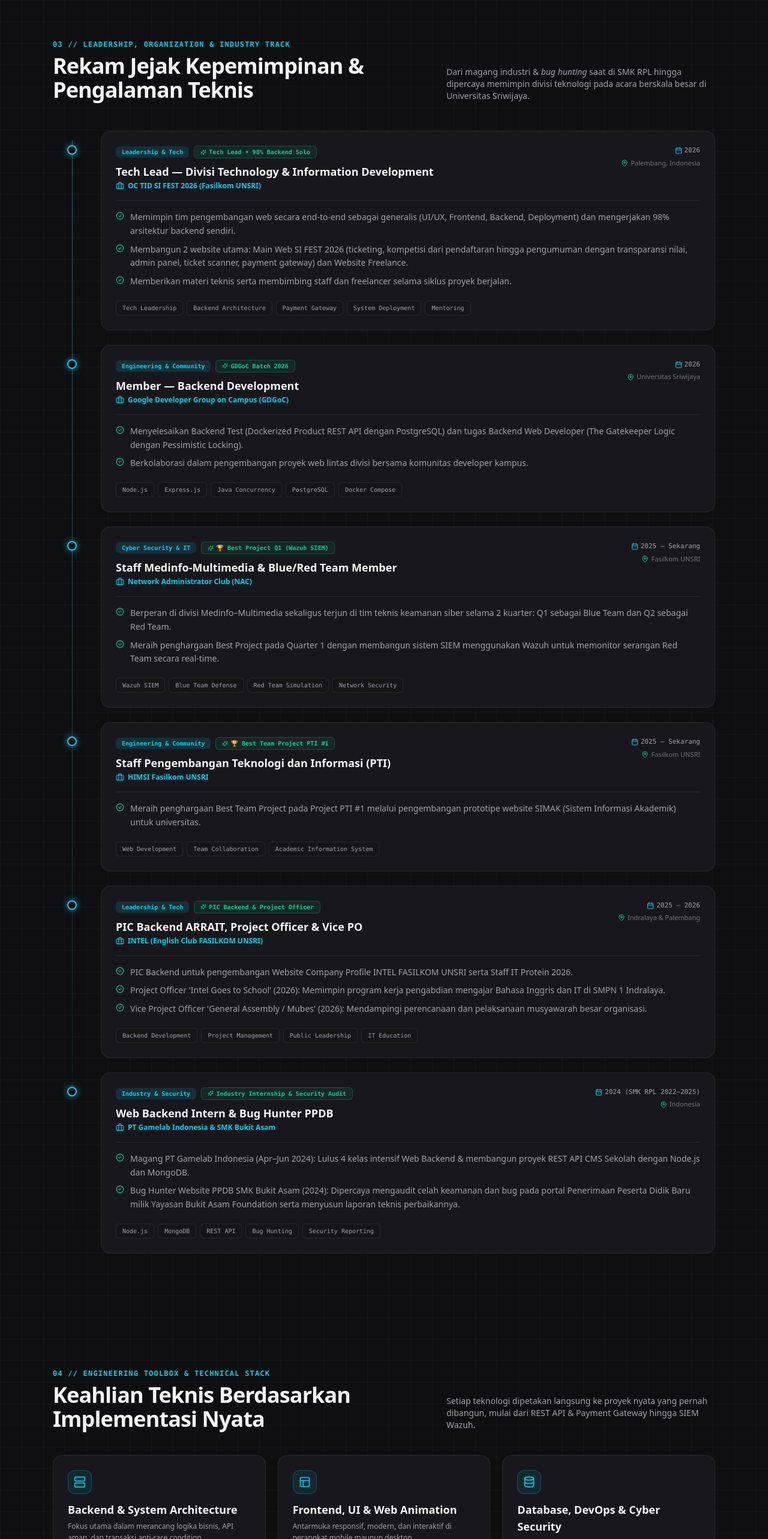
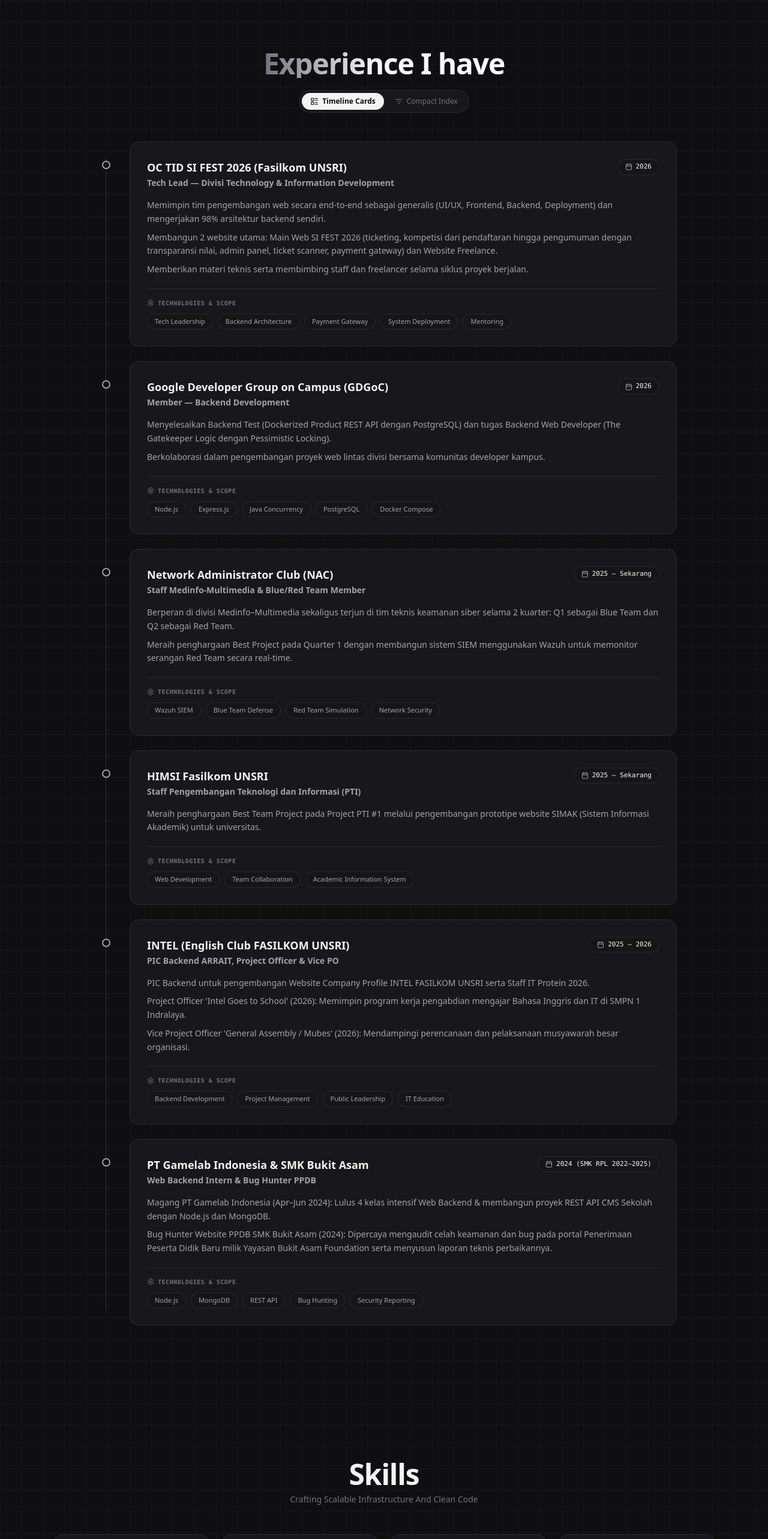
Before and after one commit to Davin164/DavinGabrielJonathan, a Next.js app: page / in a window 1280 px wide. Shown: the part 5364-7930 px from the top of the page at 60% size. Built offline with nearby package versions, Linux system fonts and the light colour scheme.

Commit message:
feat(sections): redesign experience timeline, 4-column skills pills and contact footer

```diff
--- a/src/app/page.tsx
+++ b/src/app/page.tsx
@@ -41,6 +41,7 @@ export default function HomePage() {
     const sectionIds = [
       "hero",
       "about",
+      "services",
       "projects",
       "experience",
       "skills",
--- a/src/components/sections/ExperienceSection.tsx
+++ b/src/components/sections/ExperienceSection.tsx
@@ -1,113 +1,184 @@
 "use client";
 
-import React from "react";
+import React, { useState } from "react";
 import { motion } from "framer-motion";
-import {
-  Briefcase,
-  CheckCircle2,
-  MapPin,
-  Calendar,
-  Sparkles,
-} from "lucide-react";
+import { Calendar, Settings, ListFilter, LayoutList } from "lucide-react";
 import { PORTFOLIO_DATA } from "@/data/portfolio";
 import SpotlightCard from "@/components/ui/SpotlightCard";
 
 export default function ExperienceSection() {
+  const [viewMode, setViewMode] = useState<"timeline" | "editorial">(
+    "timeline"
+  );
+
   return (
-    <section id="experience" className="py-16 sm:py-24">
-      <div className="mx-auto max-w-6xl px-4 sm:px-6">
-        {/* Section Header */}
-        <div className="mb-12 flex flex-col justify-between gap-4 sm:flex-row sm:items-end">
+    <section id="experience" className="py-20 sm:py-28">
+      <div className="mx-auto max-w-5xl px-4 sm:px-6">
+        {/* Centered Gradient Heading (Exact match to ello-rabyndra Screenshot 3: "Experience I have") */}
+        <div className="mb-12 flex flex-col items-center text-center">
+          <motion.h2
+            initial={{ opacity: 0, y: 16 }}
+            whileInView={{ opacity: 1, y: 0 }}
+            viewport={{ once: true }}
+            transition={{ duration: 0.45 }}
+            className="heading-gradient text-3xl font-extrabold tracking-tight sm:text-5xl"
+          >
+            Experience I have
+          </motion.h2>
+
+          {/* View Switcher: Timeline Cards (ello-rabyndra) vs Minimalist Editorial List (khalifaalhasan) */}
+          <div className="mt-5 inline-flex items-center gap-1 rounded-full border border-[var(--border-subtle)] bg-[var(--bg-card)] p-1">
+            <button
+              onClick={() => setViewMode("timeline")}
+              className={`inline-flex items-center gap-1.5 rounded-full px-3.5 py-1.5 text-xs font-medium transition-colors ${
+                viewMode === "timeline"
+                  ? "bg-[var(--text-primary)] text-[var(--bg-primary)] font-semibold"
+                  : "text-[var(--text-muted)] hover:text-[var(--text-primary)]"
+              }`}
+            >
+              <LayoutList className="h-3.5 w-3.5" />
+              <span>Timeline Cards</span>
+            </button>
+            <button
+              onClick={() => setViewMode("editorial")}
+              className={`inline-flex items-center gap-1.5 rounded-full px-3.5 py-1.5 text-xs font-medium transition-colors ${
+                viewMode === "editorial"
+                  ? "bg-[var(--text-primary)] text-[var(--bg-primary)] font-semibold"
+                  : "text-[var(--text-muted)] hover:text-[var(--text-primary)]"
+              }`}
+            >
+              <ListFilter className="h-3.5 w-3.5" />
+              <span>Compact Index</span>
+            </button>
+          </div>
+        </div>
+
+        {viewMode === "timeline" ? (
+          /* Timeline Cards View (Inspired by ello-rabyndra.vercel.app Screenshot 3) */
+          <div className="relative space-y-6 before:absolute before:top-6 before:bottom-6 before:left-3 before:w-[1px] before:bg-zinc-700/70 sm:before:left-6">
+            {PORTFOLIO_DATA.experiences.map((exp, idx) => (
+              <motion.div
+                key={exp.id}
+                initial={{ opacity: 0, y: 20 }}
+                whileInView={{ opacity: 1, y: 0 }}
+                viewport={{ once: true, margin: "-40px" }}
+                transition={{ duration: 0.4, delay: idx * 0.05 }}
+                className="relative pl-10 sm:pl-16"
+              >
+                {/* Hollow Circular Timeline Node (Exact match to ello-rabyndra Screenshot 3) */}
+                <div className="absolute top-8 left-[6px] h-3.5 w-3.5 rounded-full border-2 border-zinc-400 bg-[var(--bg-primary)] sm:left-[18px]" />
+
+                <SpotlightCard className="p-6 sm:p-7">
+                  {/* Top Row: Organization, Role & Right-Aligned Date Pill */}
+                  <div className="flex flex-col justify-between gap-3 sm:flex-row sm:items-start">
                     <div>
-            <p className="font-mono text-xs font-semibold uppercase tracking-widest text-cyan-400">
-              03 // LEADERSHIP, ORGANIZATION &amp; INDUSTRY TRACK
-            </p>
-            <h2 className="mt-2 text-2xl font-bold tracking-tight text-[var(--text-primary)] sm:text-4xl">
-              Rekam Jejak Kepemimpinan &amp; Pengalaman Teknis
-            </h2>
-          </div>
-          <p className="max-w-md text-xs text-[var(--text-secondary)] sm:text-sm">
-            Dari magang industri &amp; <em>bug hunting</em> saat di SMK RPL hingga dipercaya memimpin divisi teknologi pada acara berskala besar di Universitas Sriwijaya.
+                      <h3 className="text-base font-bold text-[var(--text-primary)] sm:text-lg">
+                        {exp.organization}
+                      </h3>
+                      <p className="mt-0.5 text-xs font-semibold text-[var(--text-secondary)] sm:text-sm">
+                        {exp.role}
                       </p>
                     </div>
 
-        {/* Timeline List */}
-        <div className="relative space-y-6 before:absolute before:top-4 before:bottom-4 before:left-4 before:w-px before:bg-gradient-to-b before:from-cyan-500/60 before:via-emerald-500/40 before:to-transparent md:before:left-8">
-          {PORTFOLIO_DATA.experiences.map((exp, idx) => (
-            <motion.div
-              key={exp.id}
-              initial={{ opacity: 0, y: 18 }}
-              whileInView={{ opacity: 1, y: 0 }}
-              viewport={{ once: true, margin: "-40px" }}
-              transition={{ duration: 0.4, delay: idx * 0.05 }}
-              className="relative pl-11 md:pl-20"
-            >
-              {/* Timeline Dot */}
-              <div className="absolute top-6 left-2 flex h-4 w-4 items-center justify-center rounded-full border-2 border-cyan-400 bg-[var(--bg-primary)] shadow-[0_0_12px_rgba(34,211,238,0.6)] md:left-6" />
-
-              <SpotlightCard className="p-5 sm:p-6">
-                <div className="flex flex-col justify-between gap-3 border-b border-[var(--border-subtle)] pb-4 sm:flex-row sm:items-start">
-                  <div>
-                    <div className="flex flex-wrap items-center gap-2">
-                      <span className="rounded-md bg-cyan-500/15 px-2.5 py-0.5 font-mono text-[10px] font-semibold text-cyan-400">
-                        {exp.type}
+                    <span className="inline-flex shrink-0 items-center gap-1.5 self-start rounded-full border border-[var(--border-subtle)] bg-[var(--bg-secondary)] px-3 py-1 font-mono text-[11px] font-medium text-[var(--text-primary)]">
+                      <Calendar className="h-3 w-3 text-zinc-400" />
+                      {exp.period}
                     </span>
-                      {exp.badge && (
-                        <span className="inline-flex items-center gap-1 rounded-md border border-emerald-500/30 bg-emerald-500/10 px-2.5 py-0.5 font-mono text-[10px] font-semibold text-emerald-400">
-                          <Sparkles className="h-2.5 w-2.5" />
-                          {exp.badge}
-                        </span>
-                      )}
-                    </div>
-                    <h3 className="mt-2 text-base font-bold text-[var(--text-primary)] sm:text-lg">
-                      {exp.role}
-                    </h3>
-                    <p className="mt-0.5 flex items-center gap-1.5 text-xs font-semibold text-cyan-400">
-                      <Briefcase className="h-3.5 w-3.5" />
-                      <span>{exp.organization}</span>
-                    </p>
                   </div>
 
-                  <div className="flex flex-row items-center gap-3 text-[11px] text-[var(--text-muted)] sm:flex-col sm:items-end sm:gap-1">
-                    <span className="inline-flex items-center gap-1 font-mono font-medium text-[var(--text-secondary)]">
-                      <Calendar className="h-3 w-3 text-cyan-400" />
-                      {exp.period}
-                    </span>
-                    <span className="inline-flex items-center gap-1">
-                      <MapPin className="h-3 w-3 text-emerald-400" />
-                      {exp.location}
-                    </span>
-                  </div>
+                  {/* Description Paragraph / Bullet Summary */}
+                  <div className="mt-4 space-y-2 text-xs leading-relaxed text-[var(--text-secondary)] sm:text-sm">
+                    {exp.highlights.map((item, i) => (
+                      <p key={i}>{item}</p>
+                    ))}
                   </div>
 
-                {/* Highlights */}
-                <ul className="mt-4 space-y-2">
-                  {exp.highlights.map((item, i) => (
-                    <li
-                      key={i}
-                      className="flex items-start gap-2.5 text-xs leading-relaxed text-[var(--text-secondary)] sm:text-sm"
-                    >
-                      <CheckCircle2 className="mt-0.5 h-3.5 w-3.5 shrink-0 text-emerald-400" />
-                      <span>{item}</span>
-                    </li>
-                  ))}
-                </ul>
-
-                {/* Skill Pills */}
-                <div className="mt-4 flex flex-wrap gap-1.5 pt-1">
+                  {/* Bottom Divider + TECHNOLOGIES Section (Exact match to ello-rabyndra Screenshot 3) */}
+                  <div className="mt-5 border-t border-[var(--border-subtle)] pt-4">
+                    <p className="mb-2.5 flex items-center gap-1.5 font-mono text-[10px] font-semibold uppercase tracking-wider text-[var(--text-muted)]">
+                      <Settings className="h-3 w-3" />
+                      <span>TECHNOLOGIES &amp; SCOPE</span>
+                    </p>
+                    <div className="flex flex-wrap gap-2">
                       {exp.skills.map((skill) => (
                         <span
                           key={skill}
-                      className="rounded-md border border-[var(--border-subtle)] bg-[var(--bg-secondary)] px-2.5 py-1 font-mono text-[10px] text-[var(--text-secondary)]"
+                          className="rounded-full border border-[var(--border-subtle)] bg-[var(--bg-secondary)] px-3 py-1 text-[11px] font-medium text-[var(--text-secondary)]"
                         >
                           {skill}
                         </span>
                       ))}
                     </div>
+                  </div>
                 </SpotlightCard>
               </motion.div>
             ))}
           </div>
+        ) : (
+          /* Minimalist Editorial Index View (Inspired by khalifaalhasan.my.id Screenshot 6) */
+          <div className="space-y-12">
+            <div>
+              <h3 className="mb-6 border-b border-[var(--border-subtle)] pb-3 text-lg font-extrabold uppercase tracking-wider text-[var(--text-primary)]">
+                WORK, LEADERSHIP &amp; COMMUNITY EXPERIENCE
+              </h3>
+              <div className="divide-y divide-[var(--border-subtle)]">
+                {PORTFOLIO_DATA.experiences.map((exp, idx) => (
+                  <motion.div
+                    key={exp.id}
+                    initial={{ opacity: 0, y: 12 }}
+                    whileInView={{ opacity: 1, y: 0 }}
+                    viewport={{ once: true }}
+                    transition={{ duration: 0.35, delay: idx * 0.04 }}
+                    className="flex flex-col justify-between gap-2 py-5 sm:flex-row sm:items-center"
+                  >
+                    <div>
+                      <h4 className="text-sm font-bold text-[var(--text-primary)] sm:text-base">
+                        {exp.organization}
+                      </h4>
+                      <p className="text-xs text-[var(--text-secondary)]">
+                        {exp.role}{" "}
+                        {exp.badge && (
+                          <span className="ml-2 rounded-full border border-[var(--border-subtle)] bg-[var(--bg-card)] px-2.5 py-0.5 text-[10px] text-[var(--text-primary)]">
+                            {exp.badge}
+                          </span>
+                        )}
+                      </p>
+                    </div>
+                    <span className="font-mono text-xs text-[var(--text-muted)]">
+                      {exp.period}
+                    </span>
+                  </motion.div>
+                ))}
+              </div>
+            </div>
+
+            <div>
+              <h3 className="mb-6 border-b border-[var(--border-subtle)] pb-3 text-lg font-extrabold uppercase tracking-wider text-[var(--text-primary)]">
+                EDUCATION
+              </h3>
+              <div className="divide-y divide-[var(--border-subtle)]">
+                {PORTFOLIO_DATA.education.map((edu, idx) => (
+                  <div
+                    key={idx}
+                    className="flex flex-col justify-between gap-2 py-5 sm:flex-row sm:items-center"
+                  >
+                    <div>
+                      <h4 className="text-sm font-bold text-[var(--text-primary)] sm:text-base">
+                        {edu.institution}
+                      </h4>
+                      <p className="text-xs text-[var(--text-secondary)]">
+                        {edu.degree}
+                      </p>
+                    </div>
+                    <span className="font-mono text-xs text-[var(--text-muted)]">
+                      {edu.period}
+                    </span>
+                  </div>
+                ))}
+              </div>
+            </div>
+          </div>
+        )}
       </div>
     </section>
   );
--- a/src/components/sections/SkillsSection.tsx
+++ b/src/components/sections/SkillsSection.tsx
@@ -2,126 +2,148 @@
 
 import React from "react";
 import { motion } from "framer-motion";
-import { Server, Layout, Database, Sparkles, Wrench } from "lucide-react";
-import { PORTFOLIO_DATA } from "@/data/portfolio";
 import SpotlightCard from "@/components/ui/SpotlightCard";
 
-function getCategoryIcon(id: string) {
-  switch (id) {
-    case "backend":
-      return Server;
-    case "frontend":
-      return Layout;
-    default:
-      return Database;
-  }
-}
+const SKILL_PILL_COLUMNS = [
+  {
+    title: "Languages & Frameworks",
+    pills: [
+      "JavaScript",
+      "TypeScript",
+      "PHP",
+      "Java",
+      "Node.js",
+      "Express.js",
+      "Laravel",
+      "Next.js",
+      "React",
+      "Tailwind CSS",
+      "Bootstrap",
+      "GSAP",
+    ],
+  },
+  {
+    title: "Backend & Architecture",
+    pills: [
+      "REST API",
+      "MVC Architecture",
+      "Payment Gateway",
+      "Middleware Auth",
+      "Pessimistic Locking",
+      "ACID Transaction",
+      "Concurrency Control",
+      "QR Ticket Scanner",
+    ],
+  },
+  {
+    title: "Data & Databases",
+    pills: [
+      "PostgreSQL",
+      "MySQL",
+      "MongoDB",
+      "SQLite",
+      "Row-Level Locking",
+      "Schema Design",
+    ],
+  },
+  {
+    title: "DevOps, Security & Tools",
+    pills: [
+      "Docker",
+      "Docker Compose",
+      "Linux VPS Host",
+      "Wazuh SIEM",
+      "Blue / Red Team",
+      "Bug Hunting",
+      "Git & GitHub",
+      "Postman",
+      "Google Antigravity",
+      "VS Code",
+      "Figma",
+    ],
+  },
+];
+
+const MARQUEE_ITEMS = [
+  "Node.js",
+  "Express.js",
+  "Laravel",
+  "Next.js",
+  "TypeScript",
+  "PostgreSQL",
+  "MySQL",
+  "MongoDB",
+  "Docker Compose",
+  "Payment Gateway",
+  "Pessimistic Locking",
+  "Wazuh SIEM",
+  "Tailwind CSS",
+  "GSAP Animation",
+  "Google Antigravity",
+];
 
 export default function SkillsSection() {
   return (
-    <section id="skills" className="py-16 sm:py-24">
+    <section id="skills" className="py-20 sm:py-28">
       <div className="mx-auto max-w-6xl px-4 sm:px-6">
-        {/* Section Header */}
-        <div className="mb-10 flex flex-col justify-between gap-4 sm:flex-row sm:items-end">
-          <div>
-            <p className="font-mono text-xs font-semibold uppercase tracking-widest text-cyan-400">
-              04 // ENGINEERING TOOLBOX &amp; TECHNICAL STACK
-            </p>
-            <h2 className="mt-2 text-2xl font-bold tracking-tight text-[var(--text-primary)] sm:text-4xl">
-              Keahlian Teknis Berdasarkan Implementasi Nyata
-            </h2>
-          </div>
-          <p className="max-w-md text-xs text-[var(--text-secondary)] sm:text-sm">
-            Setiap teknologi dipetakan langsung ke proyek nyata yang pernah dibangun, mulai dari REST API &amp; Payment Gateway hingga SIEM Wazuh.
+        {/* Centered Heading (Exact match to khalifaalhasan.my.id Screenshot 8) */}
+        <div className="mb-12 text-center">
+          <motion.h2
+            initial={{ opacity: 0, y: 16 }}
+            whileInView={{ opacity: 1, y: 0 }}
+            viewport={{ once: true }}
+            transition={{ duration: 0.45 }}
+            className="text-3xl font-extrabold tracking-tight text-[var(--text-primary)] sm:text-5xl"
+          >
+            Skills
+          </motion.h2>
+          <p className="mt-2 text-xs text-[var(--text-muted)] sm:text-sm">
+            Crafting Scalable Infrastructure And Clean Code
           </p>
         </div>
 
-        {/* 3 Pillar Columns */}
-        <div className="grid grid-cols-1 gap-5 lg:grid-cols-3">
-          {PORTFOLIO_DATA.skillCategories.map((category, idx) => {
-            const Icon = getCategoryIcon(category.id);
-            return (
+        {/* 4 Dark Pillar Cards with Pill Badges (Exact match to khalifaalhasan Screenshot 8) */}
+        <div className="grid grid-cols-1 gap-5 sm:grid-cols-2 lg:grid-cols-4">
+          {SKILL_PILL_COLUMNS.map((col, idx) => (
             <motion.div
-                key={category.id}
-                initial={{ opacity: 0, y: 18 }}
+              key={col.title}
+              initial={{ opacity: 0, y: 20 }}
               whileInView={{ opacity: 1, y: 0 }}
-                viewport={{ once: true, margin: "-40px" }}
-                transition={{ duration: 0.4, delay: idx * 0.07 }}
+              viewport={{ once: true }}
+              transition={{ duration: 0.4, delay: idx * 0.06 }}
             >
-                <SpotlightCard className="h-full p-5 sm:p-6">
-                  <div className="flex h-full flex-col justify-between space-y-5">
-                    <div>
-                      <div className="inline-flex h-10 w-10 items-center justify-center rounded-xl border border-cyan-500/30 bg-cyan-500/10 text-cyan-400">
-                        <Icon className="h-5 w-5" />
-                      </div>
-                      <h3 className="mt-3 text-lg font-bold text-[var(--text-primary)]">
-                        {category.title}
+              <SpotlightCard className="h-full p-6">
+                <h3 className="text-base font-bold leading-snug text-[var(--text-primary)] sm:text-lg">
+                  {col.title}
                 </h3>
-                      <p className="mt-1 text-xs leading-relaxed text-[var(--text-secondary)]">
-                        {category.subtitle}
-                      </p>
-                    </div>
 
-                    <div className="space-y-2.5">
-                      {category.skills.map((skill) => (
-                        <div
-                          key={skill.name}
-                          className={`rounded-xl border p-3 transition-colors ${
-                            skill.highlight
-                              ? "border-cyan-500/25 bg-[var(--bg-secondary)]/90"
-                              : "border-[var(--border-subtle)] bg-[var(--bg-secondary)]/50"
-                          }`}
+                <div className="mt-5 flex flex-wrap gap-2">
+                  {col.pills.map((pill) => (
+                    <span
+                      key={pill}
+                      className="rounded-full border border-[var(--border-subtle)] bg-[var(--bg-secondary)] px-3 py-1.5 text-xs font-medium text-[var(--text-secondary)] transition-colors hover:border-[var(--border-strong)] hover:text-[var(--text-primary)]"
                     >
-                          <div className="flex items-center justify-between gap-2">
-                            <span className="flex items-center gap-1.5 text-xs font-bold text-[var(--text-primary)]">
-                              {skill.highlight && (
-                                <Sparkles className="h-3 w-3 text-cyan-400" />
-                              )}
-                              {skill.name}
+                      {pill}
                     </span>
-                            <span className="rounded bg-emerald-500/15 px-2 py-0.5 font-mono text-[10px] font-semibold text-emerald-400">
-                              {skill.level}
-                            </span>
-                          </div>
-                          <p className="mt-1 text-[11px] text-[var(--text-muted)]">
-                            Implementasi: <span className="text-[var(--text-secondary)]">{skill.usedIn}</span>
-                          </p>
-                        </div>
                   ))}
-                    </div>
                 </div>
               </SpotlightCard>
             </motion.div>
-            );
-          })}
+          ))}
         </div>
 
-        {/* Supporting Workflow Strip */}
-        <div className="mt-6 rounded-2xl border border-[var(--border-subtle)] bg-[var(--bg-secondary)]/60 p-4 sm:p-5">
-          <div className="flex flex-wrap items-center justify-between gap-3">
-            <div className="flex items-center gap-2 text-xs font-semibold text-[var(--text-primary)]">
-              <Wrench className="h-4 w-4 text-cyan-400" />
-              <span>Daily Engineering Environment &amp; Tools:</span>
-            </div>
-            <div className="flex flex-wrap gap-2">
-              {[
-                "Git & GitHub",
-                "Docker & Docker Compose",
-                "Postman API Testing",
-                "Linux VPS Hosting",
-                "Wazuh SIEM",
-                "VS Code & Antigravity",
-                "Figma UI/UX",
-                "ESLint (Airbnb Style)",
-              ].map((tool) => (
+        {/* Infinite Tech Stack Marquee Ticker */}
+        <div className="relative mt-10 overflow-hidden rounded-2xl border border-[var(--border-subtle)] bg-[var(--bg-card)] py-4">
+          <div className="animate-marquee flex items-center gap-4">
+            {[...MARQUEE_ITEMS, ...MARQUEE_ITEMS].map((item, i) => (
               <span
-                  key={tool}
-                  className="rounded-lg border border-[var(--border-subtle)] bg-[var(--bg-primary)] px-2.5 py-1 font-mono text-[11px] text-[var(--text-secondary)]"
+                key={i}
+                className="inline-flex items-center gap-2 rounded-full border border-[var(--border-subtle)] bg-[var(--bg-secondary)] px-4 py-1.5 font-mono text-xs text-[var(--text-secondary)]"
               >
-                  {tool}
+                <span className="h-1.5 w-1.5 rounded-full bg-emerald-400" />
+                {item}
               </span>
             ))}
-            </div>
           </div>
         </div>
       </div>
```
Also changed, not shown: src/components/sections/ContactFooterSection.tsx (+40 -30 lines). Lines whose indentation alone changed are shown as unchanged.
